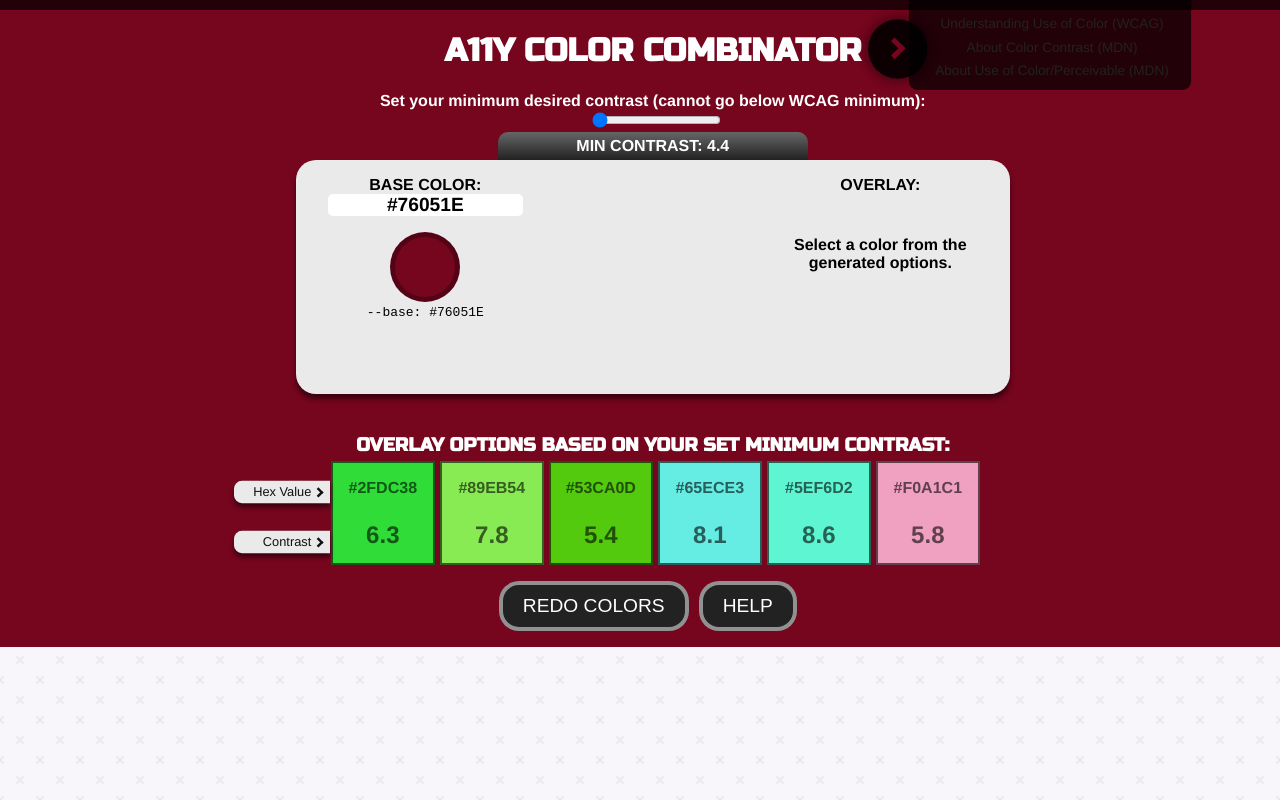
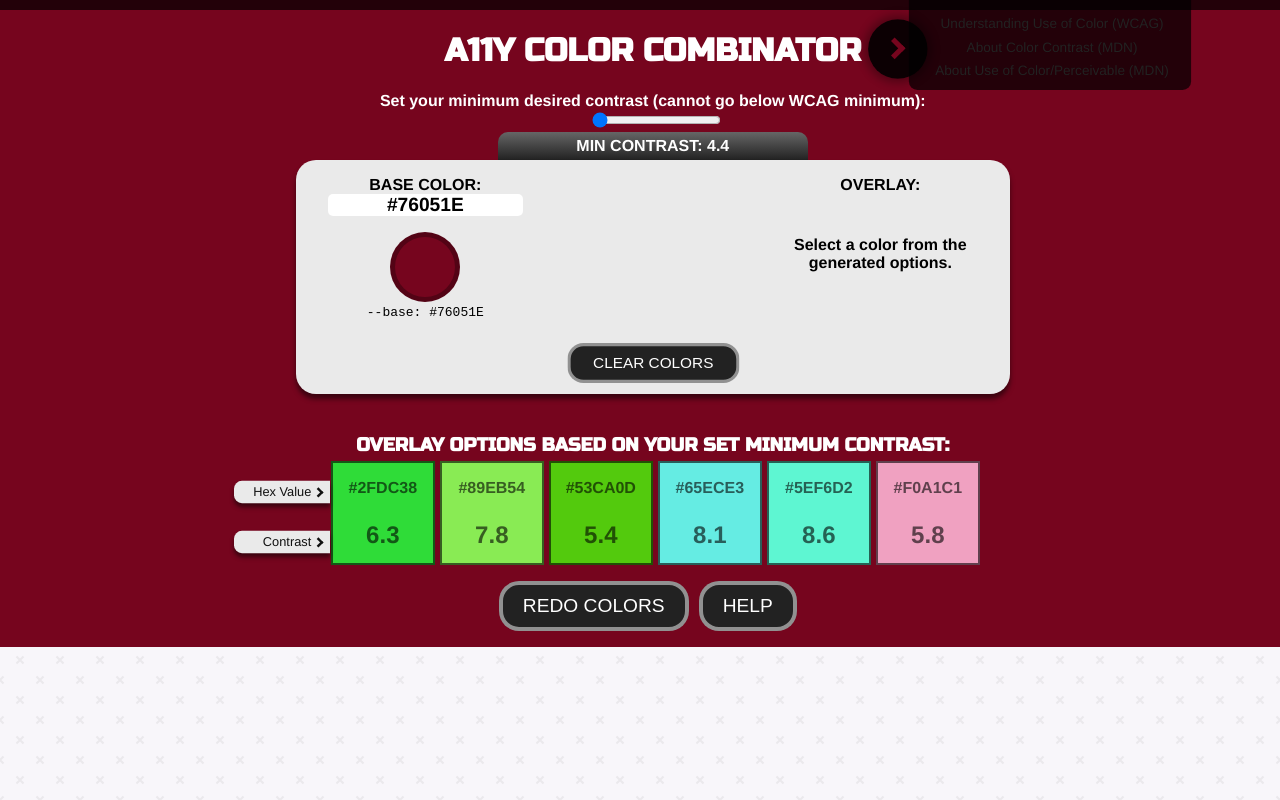
Before and after one commit to drinkingtheink/a11y-color-picker, a Vue app: page / in a window 1280 px wide. Both pictures are taken after a click on the button 342 px from the left and 306 px from the top of the page. Shown: the top 800 px of the page. Built offline with nearby package versions, Linux system fonts and the light colour scheme.

Commit message:
show Clear Colors button after base selected

```diff
--- a/src/components/AppStage.vue
+++ b/src/components/AppStage.vue
@@ -65,7 +65,7 @@
       <section class="color-actions">
         <button v-show="!!base && !!overlay" id="copy-css" @click="copyCssBlob">{{ copyCssVerb }}</button>
         <button v-show="!!base && !!overlay" id="swap" @click="swapBaseOverlay">Swap Colors</button>
-        <button v-show="!!base && !!overlay" id="swap" @click="clearColors()">Clear Colors</button>
+        <button v-show="!!base" id="swap" @click="clearColors()">Clear Colors</button>
       </section>
     </div>
   </main>
@@ -581,7 +581,7 @@ h1, h2, h3, h4, h5, p, span, div {
 .v-enter-from,
 .v-leave-to {
   opacity: 0;
-  transform: translateY(10px);
+  transform: translateX(10px);
 }
 
 .about-links {
```
